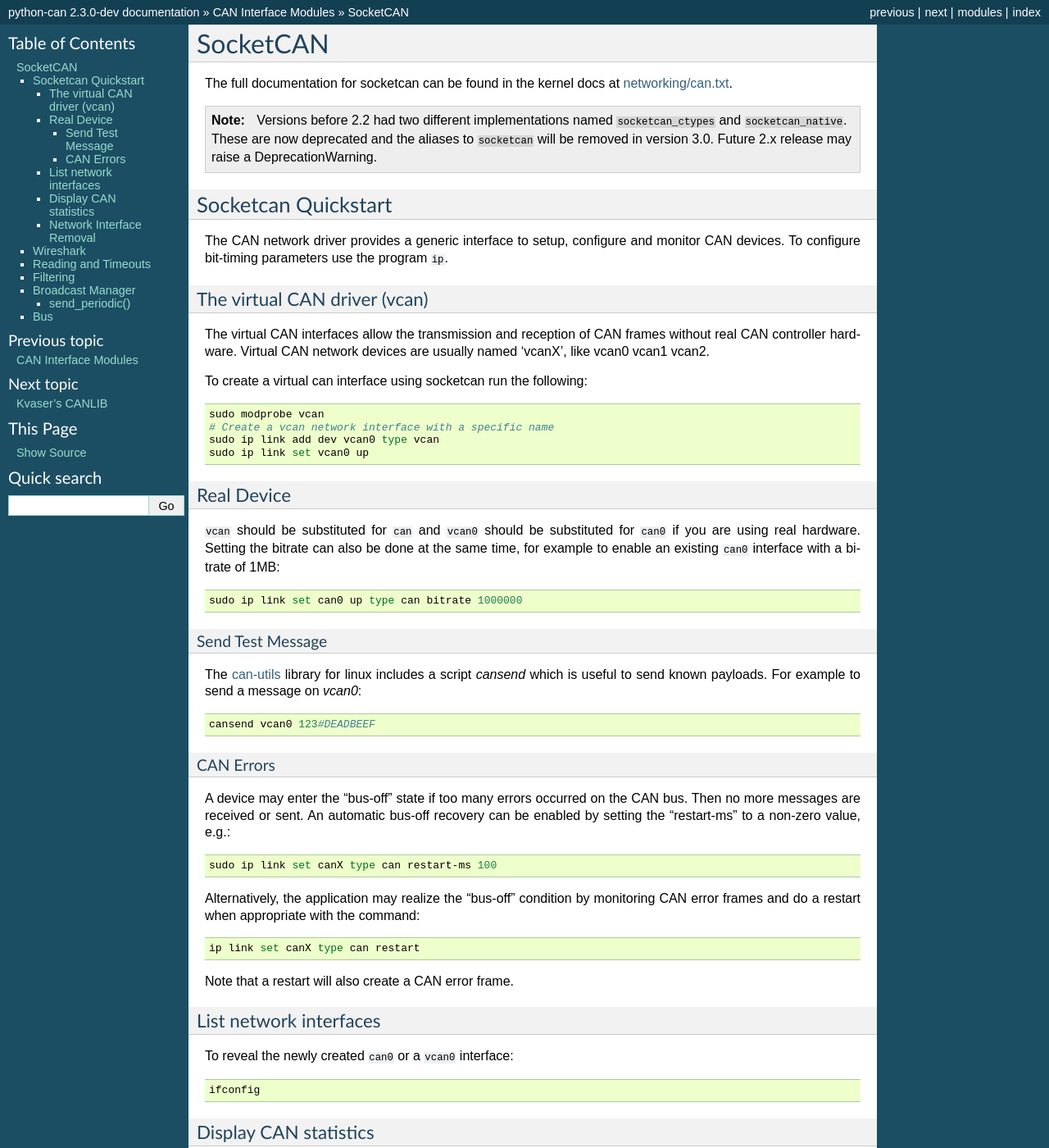
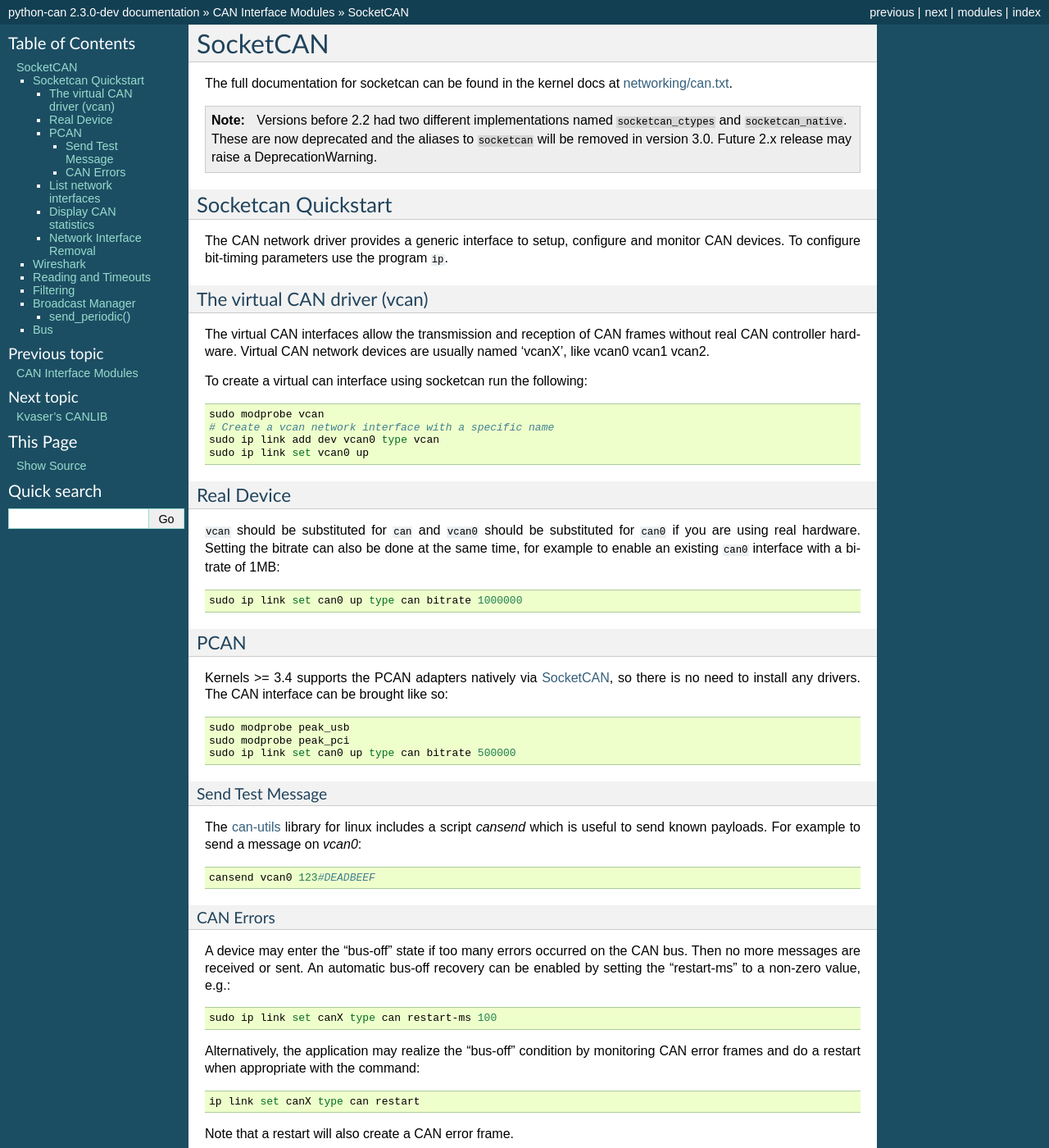
Before and after one commit to hardbyte/python-can, a Sphinx documentation site: the page built from doc/interfaces/socketcan.rst, in a window 1280 px wide and 1400 px high. Shown: the whole window at 82% size. Built offline with Sphinx 7.4.7, drawn with Linux system fonts in a browser that asks for light colours.

Commit message:
Moved the PCAN linux socketcan installation into the socketcan documentation

```diff
--- a/doc/interfaces/socketcan.rst
+++ b/doc/interfaces/socketcan.rst
@@ -47,6 +47,19 @@ existing ``can0`` interface with a bitrate of 1MB:
 .. code-block:: bash
 
     sudo ip link set can0 up type can bitrate 1000000
+
+.. _socketcan-pcan:
+
+PCAN
+~~~~
+
+Kernels >= 3.4 supports the PCAN adapters natively via :doc:`/interfaces/socketcan`, so there is no need to install any drivers. The CAN interface can be brought like so:
+
+::
+
+    sudo modprobe peak_usb
+    sudo modprobe peak_pci
+    sudo ip link set can0 up type can bitrate 500000
 
 Send Test Message
 ^^^^^^^^^^^^^^^^^
```
Also changed, not shown: doc/interfaces/pcan.rst (+2 -10 lines).
